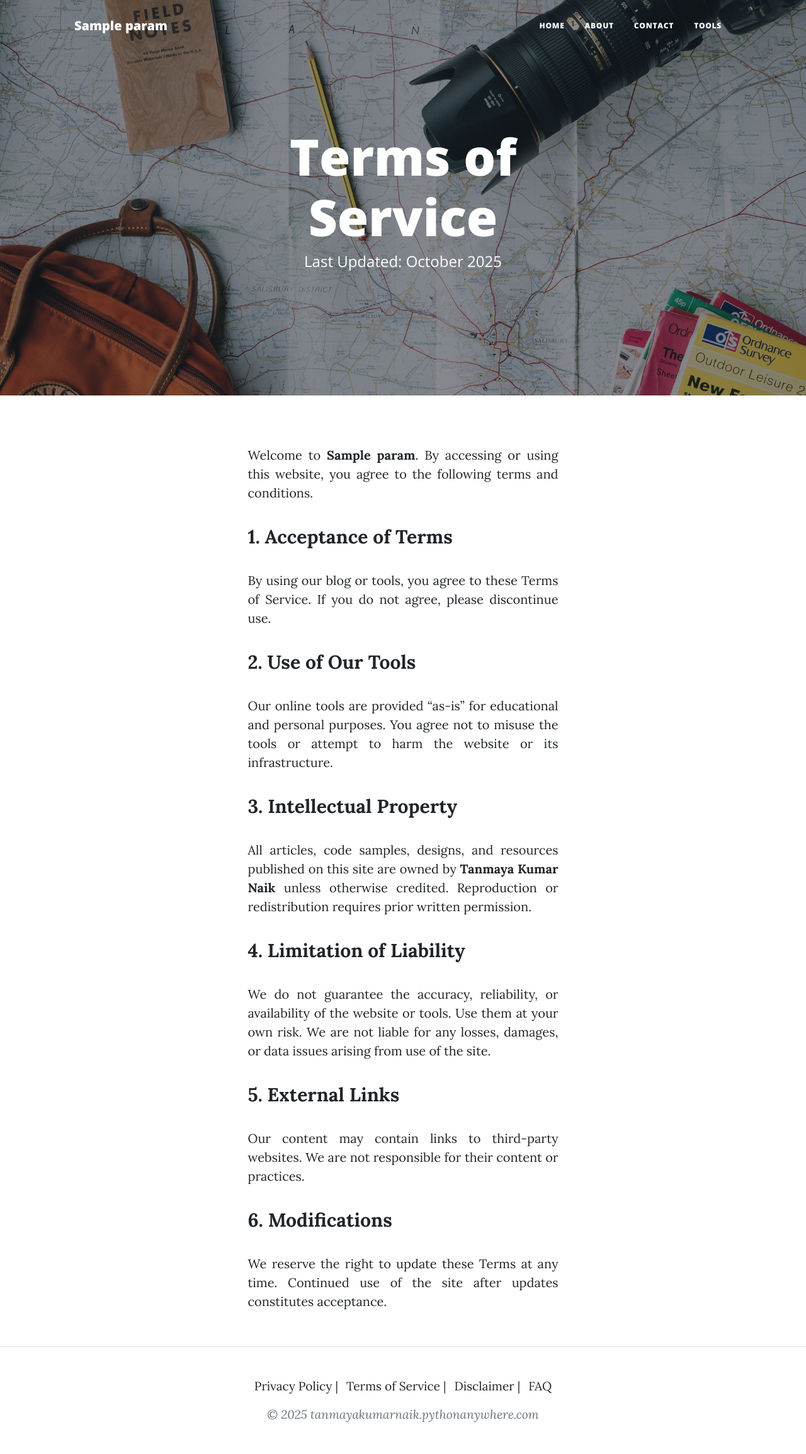
After one commit to TanCannon/TechPost, a Flask app: template templates/terms.html in a window 1280 px wide. The commit adds this page. Shown: the whole page at 63% size. Run offline with Flask 3, Linux system fonts and the light colour scheme; the template is opened without the code that fills it: most values are stand-ins (such as "Sample title", 1, 10 or a date in 2020); parts of the project's set-up code (start-up, migrations or seed data) failed here and were passed over; some libraries are stand-ins or nearby versions.

Commit message:
added disclaimer, terms, disclaimer and terms pages.

```diff
--- a/app.py
+++ b/app.py
@@ -397,6 +397,23 @@ def generateZip():
 def tools():
     return redirect(url_for("ascii-tree-to-zip"))
 
+#route to legal pages /privacy, /terms, /disclaimer and /faq
+@app.route("/privacy", methods=["GET"])
+def privacy():
+    return render_template("privacy.html",params=params)
+
+@app.route("/terms", methods=["GET"])
+def terms():
+    return render_template("terms.html",params=params)
+
+@app.route("/disclaimer", methods=["GET"])
+def disclaimer():
+    return render_template("disclaimer.html",params=params)
+
+@app.route("/faq", methods=["GET"])
+def faq():
+    return render_template("faq.html",params=params)
+
 # Custom 404 error handler
 @app.errorhandler(404)
 def notFound(request):
--- a/static/css/about.css
+++ b/static/css/about.css
@@ -589,7 +589,9 @@ button:not(:disabled),
 .text-center {
   text-align: center !important;
 }
-
+.text-responsive{
+  font-size: clamp(0.9rem, 2vw, 1.2rem)
+}
 /* rtl:begin:remove */
 
 /* rtl:end:remove */
--- a/templates/layout.html
+++ b/templates/layout.html
@@ -112,23 +112,23 @@
                             </a>
                         </li>
                     </ul>-->
-                    <ul class="list-inline text-center">
+                    <ul class="list-inline text-center text-responsive">
                         <li class="list-inline-item">
-                            <a href="/privacy" target="_blank" rel="noopener noreferrer" aria-label="Privacy Policy">Privacy Policy</a>
+                            <a href="/privacy" target="_blank" rel="noopener noreferrer" aria-label="Privacy Policy">Privacy Policy</a> |
                         </li>
-                        <li class="list-inline-item">
-                            <a href="/terms" target="_blank" rel="noopener noreferrer" aria-label="Terms of Service">Terms of Service</a>
+                        <li class="list-inline-item text-responsive">
+                            <a href="/terms" target="_blank" rel="noopener noreferrer" aria-label="Terms of Service">Terms of Service</a> |
                         </li>
-                        <li class="list-inline-item">
-                            <a href="/disclaimer" target="_blank" rel="noopener noreferrer" aria-label="Disclaimer">Disclaimer</a>
+                        <li class="list-inline-item text-responsive">
+                            <a href="/disclaimer" target="_blank" rel="noopener noreferrer" aria-label="Disclaimer">Disclaimer</a> |
                         </li>
-                        <li class="list-inline-item">
+                        <li class="list-inline-item text-responsive">
                             <a href="/faq" target="_blank" rel="noopener noreferrer" aria-label="FAQ">FAQ</a>
                         </li>
 
                     </ul>
-                    <div id="copy-right-label" class="small text-center text-muted fst-italic">
-                        &copy; 2025 tanmayakumarnaik.pythonanywhere.com<a href="googel.com">
+                    <div id="copy-right-label" class="small text-center text-muted fst-italic text-responsive">
+                        &copy; 2025 tanmayakumarnaik.pythonanywhere.com
                     </div>
                 </div>
             </div>
--- /dev/null
+++ b/templates/terms.html
@@ -0,0 +1,56 @@
+{% extends "layout.html" %}
+
+{% block page_style %}{{url_for('static', filename='css/about.css')}}{% endblock page_style %}
+{% block title %}
+    Terms of Service | {{ params['website_name'] }}
+{% endblock %}
+
+{% block body %}
+
+<!-- Page Header-->
+<header class="masthead"
+    style="background-image: url('{{url_for('static', filename='assets/img/about-bg.jpg')}}')">
+    <div class="container position-relative px-4 px-lg-5">
+        <div class="row gx-4 gx-lg-5 justify-content-center">
+            <div class="col-md-10 col-lg-8 col-xl-7">
+                <div class="page-heading">
+                    <h1>Terms of Service</h1>
+                    <span class="subheading">Last Updated: October 2025</span>
+                </div>
+            </div>
+        </div>
+    </div>
+</header>
+<!-- Main Content-->
+<main class="mb-4">
+    <div class="container px-4 px-lg-5">
+        <div class="row gx-4 gx-lg-5 justify-content-center">
+            <div class="col-md-10 col-lg-8 col-xl-7">
+                <div class="container">
+                    <!--<h1>Terms of Service</h1>-->
+
+                    <p style="text-align: justify;">Welcome to <strong>{{params['website_name']}}</strong>. By accessing or using this website, you agree to the following terms and conditions.</p>
+
+                    <h2>1. Acceptance of Terms</h2>
+                    <p style="text-align: justify;">By using our blog or tools, you agree to these Terms of Service. If you do not agree, please discontinue use.</p>
+
+                    <h2>2. Use of Our Tools</h2>
+                    <p style="text-align: justify;">Our online tools are provided “as-is” for educational and personal purposes. You agree not to misuse the tools or attempt to harm the website or its infrastructure.</p>
+
+                    <h2>3. Intellectual Property</h2>
+                    <p style="text-align: justify;">All articles, code samples, designs, and resources published on this site are owned by <strong>Tanmaya Kumar Naik</strong> unless otherwise credited. Reproduction or redistribution requires prior written permission.</p>
+
+                    <h2>4. Limitation of Liability</h2>
+                    <p style="text-align: justify;">We do not guarantee the accuracy, reliability, or availability of the website or tools. Use them at your own risk. We are not liable for any losses, damages, or data issues arising from use of the site.</p>
+
+                    <h2>5. External Links</h2>
+                    <p style="text-align: justify;">Our content may contain links to third-party websites. We are not responsible for their content or practices.</p>
+
+                    <h2>6. Modifications</h2>
+                    <p style="text-align: justify;">We reserve the right to update these Terms at any time. Continued use of the site after updates constitutes acceptance.</p>
+                </div>
+            </div>
+        </div>
+    </div>
+    </main>
+{% endblock %}
```
Also changed, not shown: templates/disclaimer.html (added, +50 -0 lines), templates/faq.html (added, +54 -0 lines), templates/privacy.html (+9 -9 lines).
